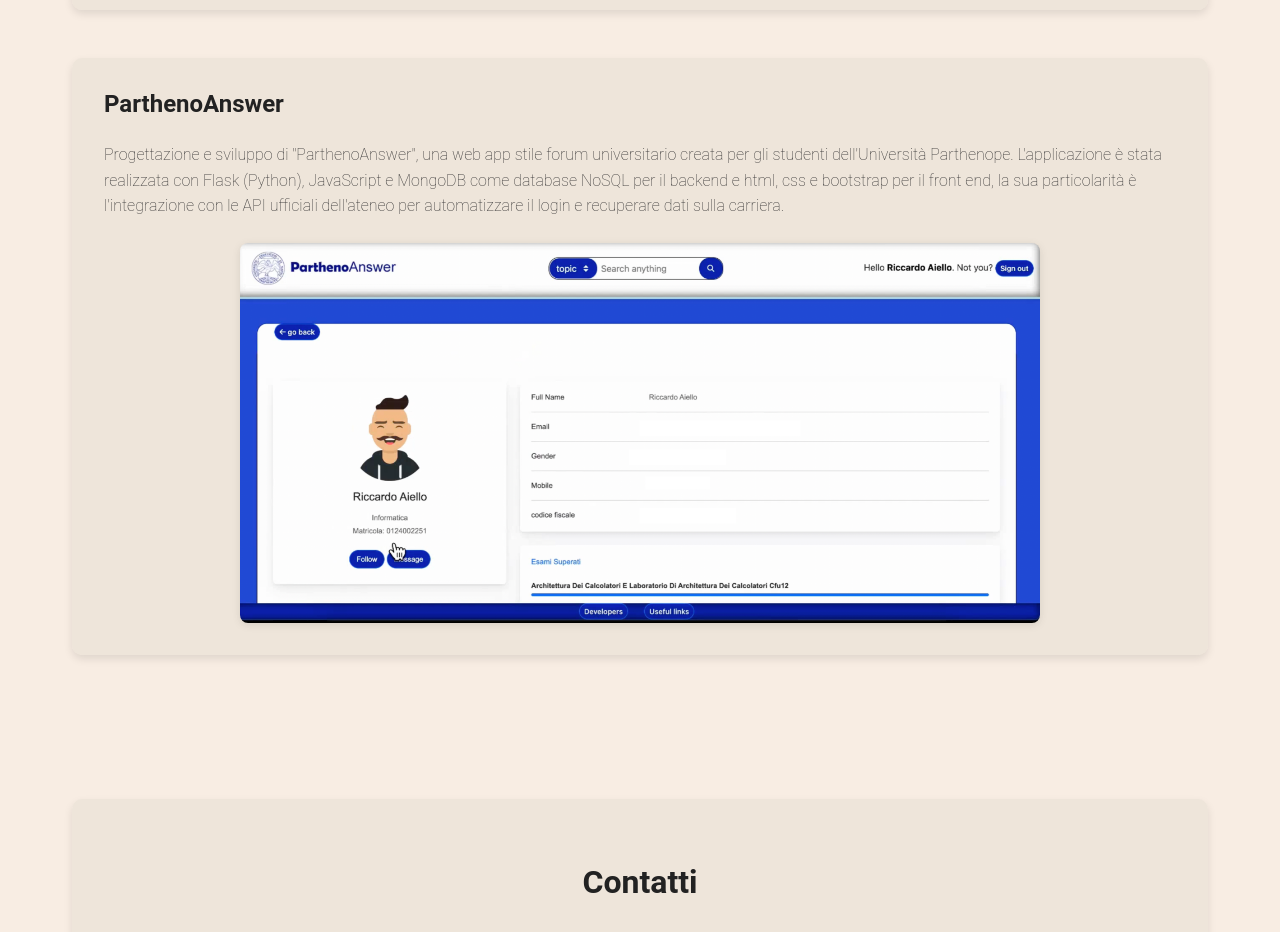
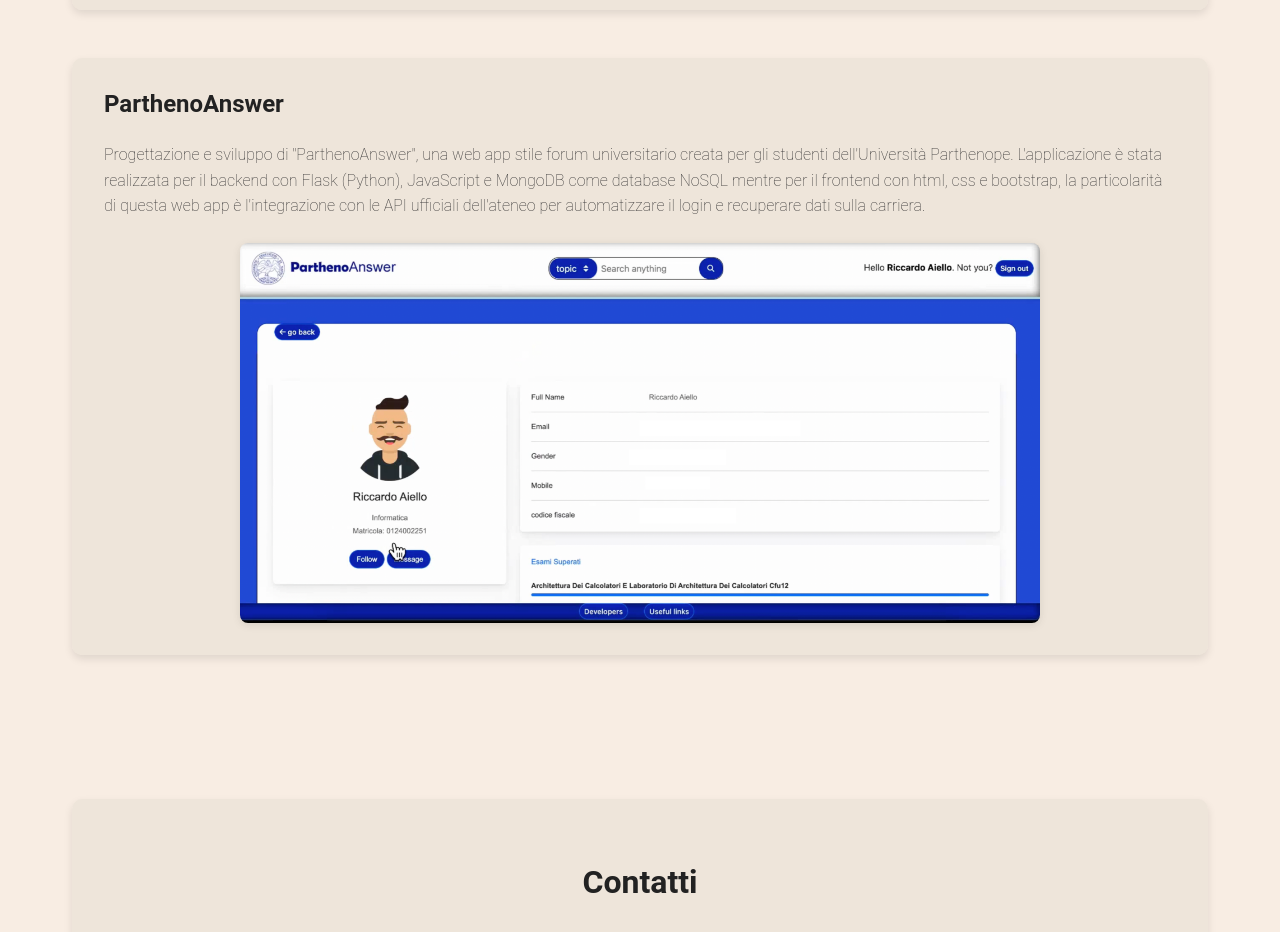
Before and after one commit to Riccardohihello/Portfolio, a website built with Vite: page index.html in a window 1280 px wide. Shown: the part 3040-3972 px from the top of the page. Built offline with nearby package versions, Linux system fonts and the light colour scheme.

Commit message:
Update index.html

```diff
--- a/index.html
+++ b/index.html
@@ -80,9 +80,9 @@
                 <h3>ParthenoAnswer</h3>
                 <p>
                     Progettazione e sviluppo di "ParthenoAnswer", una web app stile forum universitario
-                    creata per gli studenti dell'Università Parthenope. L'applicazione è stata realizzata con Flask (Python),
-                    JavaScript e MongoDB come database NoSQL per il backend e html, css e bootstrap per il front end, la sua particolarità è l'integrazione con le API ufficiali dell'ateneo
-                    per automatizzare il login e recuperare dati sulla carriera.
+                    creata per gli studenti dell'Università Parthenope. L'applicazione è stata realizzata per il backend con Flask (Python),
+                    JavaScript e MongoDB come database NoSQL mentre per il frontend con html, css e bootstrap, la particolarità di questa web
+                    app è l'integrazione con le API ufficiali dell'ateneo per automatizzare il login e recuperare dati sulla carriera.
                 </p>
                 <img src="img3.png" alt="Screenshot ParthenoAnswer" class="project-img">
             </div>
```
